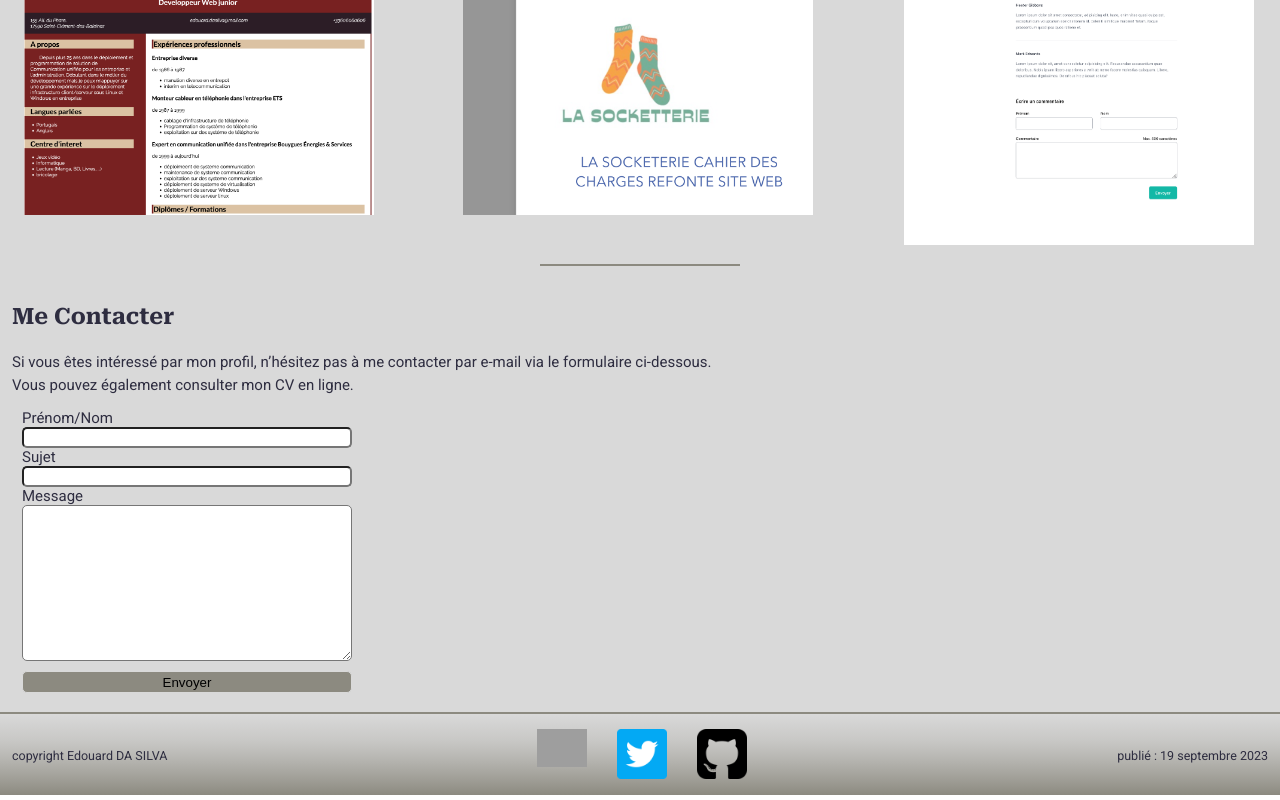
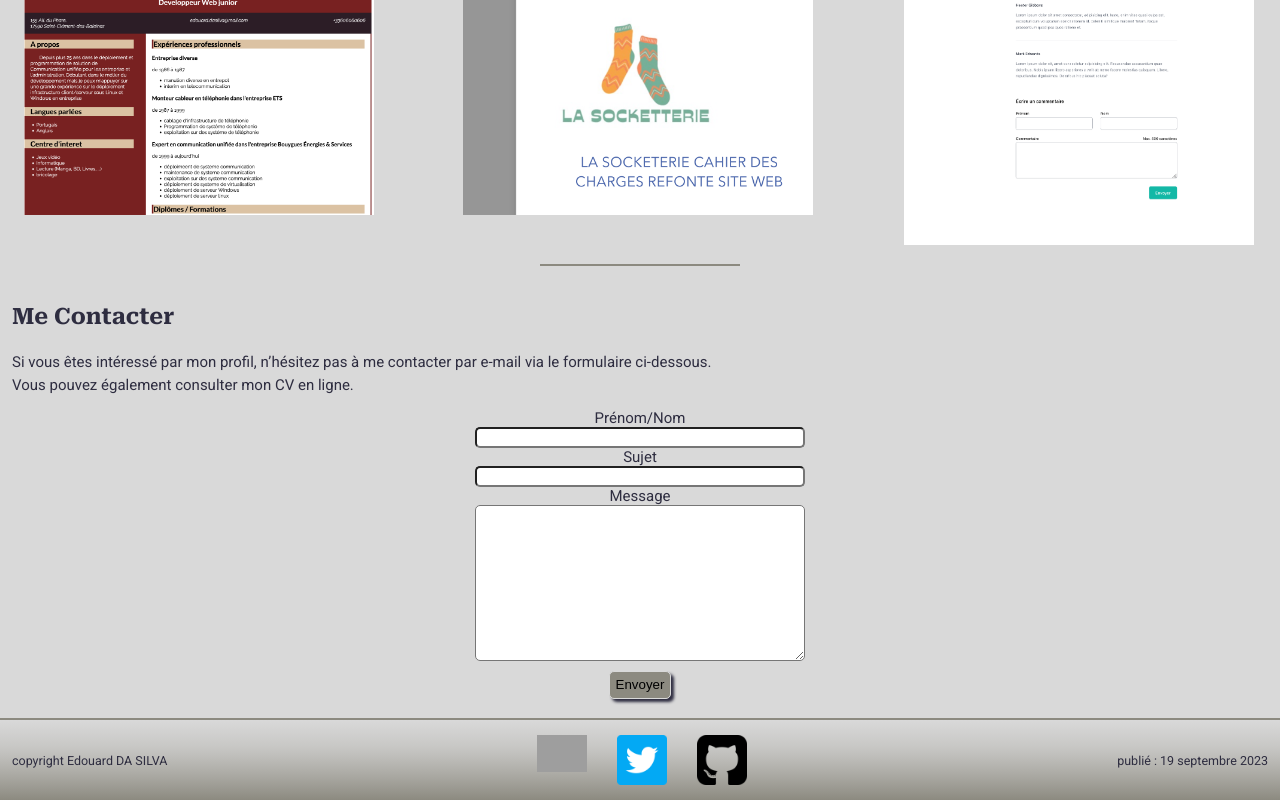
Before and after one commit to Etyliath/vue-project-portfolio, a Vue app: page / in a window 1280 px wide. Shown: the part 795-1595 px from the top of the page. Built offline with nearby package versions, Linux system fonts and the light colour scheme; grey boxes are pictures that could not be loaded.

Commit message:
update form contact store data of form contact in a Array Issue #32

```diff
--- a/src/components/FormContact.vue
+++ b/src/components/FormContact.vue
@@ -1,46 +1,96 @@
 <script setup>
 import { ref } from 'vue';
 
+//varaibles liées aux entrée du formulaire
 const email = ref('esdasilva@hotmail.fr')
-const postContact = ref({
+const name = ref('')
+const subject = ref('')
+const message = ref('')
+
+//Object contiens l'ensembe des données validé dans le formulaire
+const demandContact = ref({
     email: email.value,
     name: '',
     subject: '',
     message: ''
 })
+//array contain all demand
+const listDemandContact = ref([])
 
+//booléan active la classe pour le message d'erreur
+const isActive = ref(false)
+
+/**
+ * validation du formulaire de comtact
+ * @param {event} e
+ */
 function onSubmit(e) {
-    //définir la methode d'envoi du mail
-    e.target.reset()
+    e.preventDefault()
+    if (name.value === '' || subject.value === '' || message.value === '') {
+        isActive.value = true
+    } else {
+        demandContact.value.name = name.value
+        demandContact.value.subject = subject.value
+        demandContact.value.message = message.value
+        listDemandContact.value.push(demandContact)
+        isActive.value = false
+        name.value = ''
+        subject.value = ''
+        message.value = ''
+    }
 }
 
 </script>
 <template>
-    <form action="http://192.168.11.45" method="post" class="form" @submit.prevent="onSubmit">
+    <div class="error__message" :class="{ active: isActive }">tous les champs doivent être remplit</div>
+    <form class="form" @submit="onSubmit">
         <label for="name"> Prénom/Nom</label>
-        <input type="text" name="name" id="name" v-model="postContact.name">
+        <input type="text" name="name" id="name" v-model.trim="name">
         <label for="subject">Sujet</label>
-        <input type="text" name="subject" id="subject" v-model="postContact.subject">
+        <input type="text" name="subject" id="subject" v-model.trim="subject">
         <label for="message">Message</label>
-        <textarea name="message" id="message" cols="30" rows="10" v-model="postContact.message"></textarea>
+        <textarea name="message" id="message" cols="30" rows="10" v-model.trim="message"></textarea>
         <button type="submit" class="form__button">Envoyer</button>
     </form>
 </template>
 <style scoped>
+.error__message {
+    display: none;
+}
+
+.active {
+    display: block;
+    text-align: center;
+    border: 1px solid red;
+    margin: 0 auto;
+    padding: 0.6em;
+    width: fit-content;
+    background: var(--primary-bg-color-tr);
+    color: red;
+    font-style: italic;
+}
+
 .form {
     display: flex;
     flex-direction: column;
+    margin: 0 auto;
+    align-items: center;
     width: 350px;
     padding: 10px;
 }
-.form input,textarea{
+
+.form input,
+textarea {
+    width: 100%;
     border-radius: 5px;
 }
+
 .form__button {
     margin-top: 10px;
-    padding: 0.2em;
+    padding: 0.4em;
     background: var(--secondary-bg-color);
     border: 1px solid var(--primary-bg-color);
     border-radius: 5px;
+    box-shadow: 3px 3px 3px var(--primary-text-color);
 }
 </style>
```
